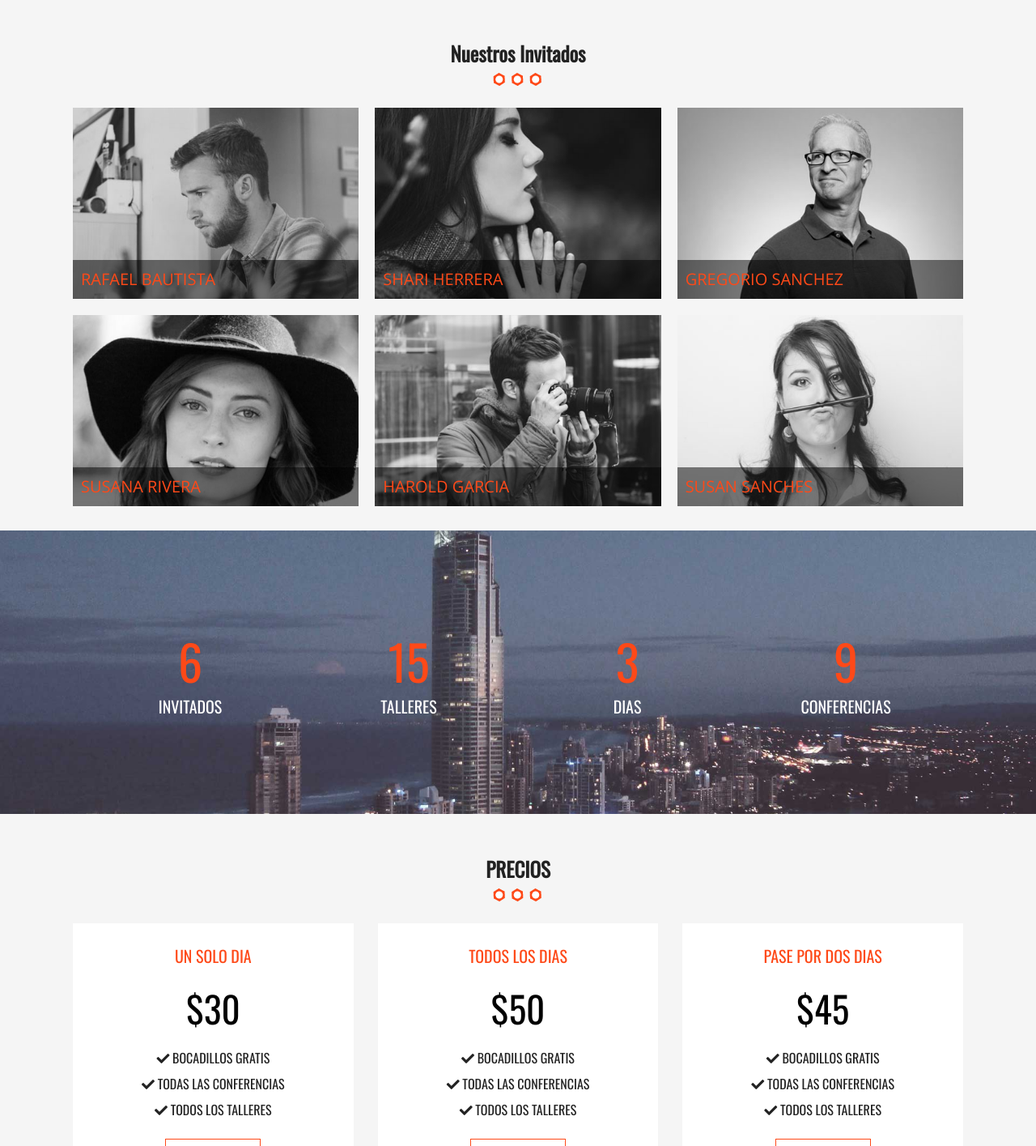
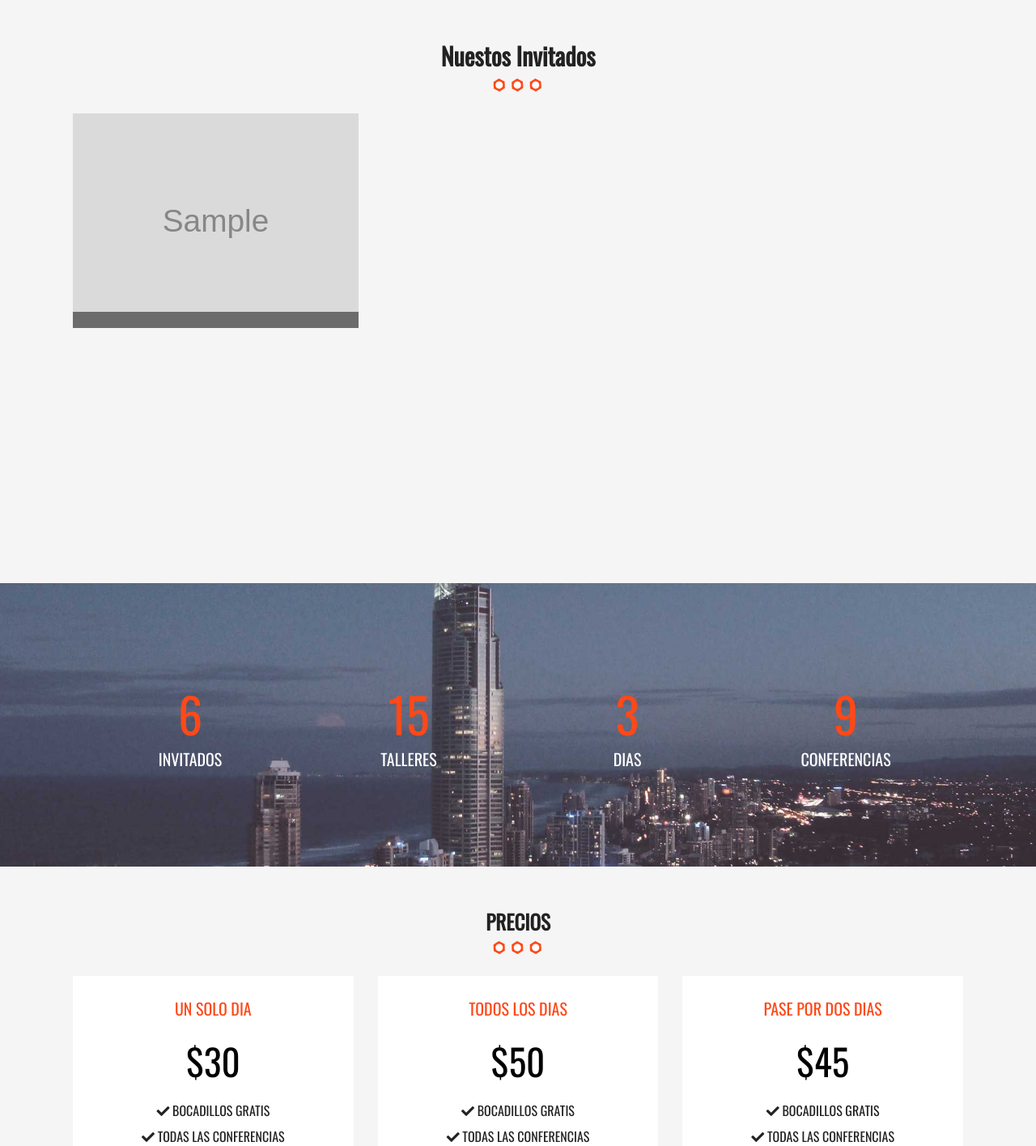
Before and after one commit to mabravo153/conferencia, a PHP site: page / in a window 1280 px wide. Shown: the part 2259-3674 px from the top of the page at 81% size. Run offline with PHP 8.4, Linux system fonts and the light colour scheme; tables that the repository leaves empty or names only in its code hold one stand-in row (values such as "Sample post"); grey boxes marked "Sample" are stand-in pictures; some libraries are stand-ins or nearby versions; grey boxes are pictures that could not be loaded.

Commit message:
completando el index

```diff
--- a/css/main.css
+++ b/css/main.css
@@ -282,7 +282,7 @@ img{
     z-index: 3;
 }
 
-/*esta es la calse que añadiremos para poner la barra de navegacion estatica */
+/*esta es la clase que añadiremos para poner la barra de navegacion estatica */
 
 .barra-navegacion{
      display: none;
@@ -394,10 +394,7 @@ img{
 }
 
 .menu-seleccionado{
-    border-top:  0.1rem solid #fe4918;
-    border-left: 0.1rem solid #fe4918;
-    border-right:  0.1rem solid #fe4918;
-    border-bottom: 0
+    border-bottom: 0.1rem solid #fe4918;
 }
 
 .programa{
--- a/index.php
+++ b/index.php
@@ -88,37 +88,8 @@
   </section>
   <!--contenido programas-->
 
-  <section class="container seccion">
-    <h3 class="centrar-texto section-h2">Nuestros Invitados</h3>
+  <?php include_once 'php/templates/invitado.php' ?>
 
-    <div class="contenedor-invitados">
-      <div class="invitado">
-        <img src="img/invitado1.jpg" alt="invitado1">
-        <p>RAFAEL BAUTISTA</p>
-      </div>
-      <div class="invitado">
-        <img src="img/invitado2.jpg" alt="invitado2">
-        <p>SHARI HERRERA</p>
-      </div>
-      <div class="invitado">
-        <img src="img/invitado3.jpg" alt="invitado3">
-        <p>GREGORIO SANCHEZ</p>
-      </div>
-      <div class="invitado">
-        <img src="img/invitado4.jpg" alt="invitado4">
-        <p>SUSANA RIVERA</p>
-      </div>
-      <div class="invitado">
-        <img src="img/invitado5.jpg" alt="invitado5">
-        <p>HAROLD GARCIA</p>
-      </div>
-      <div class="invitado">
-        <img src="img/invitado6.jpg" alt="invitado6">
-        <p>SUSAN SANCHES</p>
-      </div>
-    </div>
-
-  </section>
   <!--invitados-->
 
   <div class="contador parallax">
--- a/js/main.js
+++ b/js/main.js
@@ -335,11 +335,14 @@ $(function() {
 
     //plugin galeria
 
+    lightbox.option({
+        'resizeDuration': 200,
+        'wrapAround': true,
+        'alwaysShowNavOnTouchDevices': true
+      })
 
 
     //detectando el scroll
-
-
 
 
     $(window).scroll(function () {
@@ -378,4 +381,13 @@ $(function() {
 
    $('.invitado-info').colorbox({inline:true, width: "70%" })
 
+
+   //indicar en que pagina estamos
+
+   $('body.conferencia .barra-navegacion a:contains("Conferencia")').addClass('menu-seleccionado');
+
+
+
+
+
 });//DOMCOntentLoaded jquery
--- a/php/templates/footer.php
+++ b/php/templates/footer.php
@@ -33,20 +33,20 @@
   <script src="js/jquery.animateNumber.js"></script>
   <script src="js/jquery.lettering-0.6.1.min.js"></script>
 
-
   <?php
 
     $archivo = basename($_SERVER['PHP_SELF']);
     $pagina = str_replace(".php", "", $archivo);
-    if($pagina == 'confenrencia'){
-      echo '<script src="js/jquery.lettering-0.6.1.min.js"></script>' ;
+    if($pagina == 'conferencia'){
+      echo '<script src="js/lightbox.js"></script>' ;
     }elseif ($pagina == 'invitados') {
+      echo '<script src="js/jquery.colorbox.js"></script>';
+    }
+    elseif ($pagina == 'index') {
       echo '<script src="js/jquery.colorbox.js"></script>';
     }
 
   ?>
-
-
 
   <script src="js/jquery.countdown.min.js"></script>
   <script src="js/main.js"></script>
--- a/php/templates/header.php
+++ b/php/templates/header.php
@@ -14,27 +14,35 @@
   <link rel="stylesheet" href="https://unpkg.com/leaflet@1.5.1/dist/leaflet.css" />
   <!-- Place favicon.ico in the root directory -->
 
-  <link rel="stylesheet" href="css/normalize.css">
-
-  <link rel="stylesheet" href="css/main.css">
 
   <?php
 
 $archivo = basename($_SERVER['PHP_SELF']);
 $pagina = str_replace(".php", "", $archivo);
-if($pagina == 'confenrencia'){
-  echo '<link rel="stylesheet" href="css/lightbox.css">' ;
+if($pagina == 'conferencia'){
+
+  echo '<link rel="stylesheet" href="css/lightbox.css">';
+
 }elseif ($pagina == 'invitados') {
+
   echo ' <link rel="stylesheet" href="css/colorbox.css">';
+
+}
+elseif ($pagina == 'index') {
+
+  echo ' <link rel="stylesheet" href="css/colorbox.css">';
+
 }
 
 ?>
 
+  <link rel="stylesheet" href="css/normalize.css">
+  <link rel="stylesheet" href="css/main.css">
 
   <meta name="theme-color" content="#fafafa">
 </head>
 
-<body>
+<body class="<?php echo $pagina?>">
 
   <header class="site-header">
     <div class="hero">
@@ -70,10 +78,10 @@ if($pagina == 'confenrencia'){
       </div>
 
       <nav class="barra-navegacion">
-        <a href="conferencia.php">Conferencia</a>
-        <a href="calendario.php">Calendario</a>
-        <a href="invitados.php">Invitados</a>
-        <a href="reservas.php" class="reservaciones">reservaciones</a>
+        <a href="conferencia.php" id="conferencia">Conferencia</a>
+        <a href="calendario.php" id="calendario">Calendario</a>
+        <a href="invitados.php" id="invitados">Invitados</a>
+        <a href="reservas.php" class="reservaciones" id="reservas">reservaciones</a>
       </nav>
     </div>
   </div>
--- /dev/null
+++ b/php/templates/invitado.php
@@ -0,0 +1,67 @@
+<div class="container seccion">
+
+<h2 class="centrar-texto section-h2">Nuestos Invitados</h2>
+
+    <div class="seccion-invitados">
+
+    <?php
+
+        //conexion a al base de datos y consulta
+
+    include_once 'php/funtions/bd_con.php';
+
+    try {
+        $pdo->setAttribute(PDO::ATTR_ERRMODE, PDO::ERRMODE_EXCEPTION);
+
+        $invitados = $pdo->prepare('SELECT idInvitado, nombreInvitado, apellidoInvitado, descripcionInvitado, urlImagen
+                                    FROM invitado ');
+        $invitados->execute();
+
+    } catch (\Exception $th) {
+        echo "Error!!!! ". " " . $th->getMessage();
+    }
+
+    ?> <!--cierra conexion base de datos-->
+
+
+        <?php
+        //creando un array para cada uno de los invitados
+        while ($a = $invitados->fetch(PDO::FETCH_ASSOC)) { ?>
+
+           <?php
+
+            $invitado = array(
+                'id' => $a['idInvitado'],
+                'nombre' => " {$a['nombreInvitado']}  {$a['apellidoInvitado']}" ,
+                'descripcion' => $a['descripcionInvitado'],
+                'imagen' =>  $a['urlImagen']
+            );
+           ?>
+
+
+         <!--  imprime usuarios y su modal  -->
+        <div class="invitado">
+           <a class="invitado-info" href="#invitado<?php echo $invitado['id']; ?>">
+            <img src="img/<?php echo $invitado['imagen']; ?>" alt="invitado1">
+            <p><?php echo $invitado['nombre'] ?></p>
+            </a>
+        </div>
+
+        <div style="display: none;">
+
+            <div class="invitado-info" id="invitado<?php echo $invitado['id']; ?>">
+                <h2 class="centrar-texto section-h2"><?php echo $invitado['nombre'] ?></h2>
+                <p class="descripcion-invitado"><?php echo $invitado['descripcion'] ?></p>
+            </div>
+
+        </div>
+
+     <?php  } ?>
+
+
+
+
+
+    </div>
+
+</div>
```
Also changed, not shown: invitados.php (+1 -69 lines), js/documentacion.js (+13 -2 lines).
